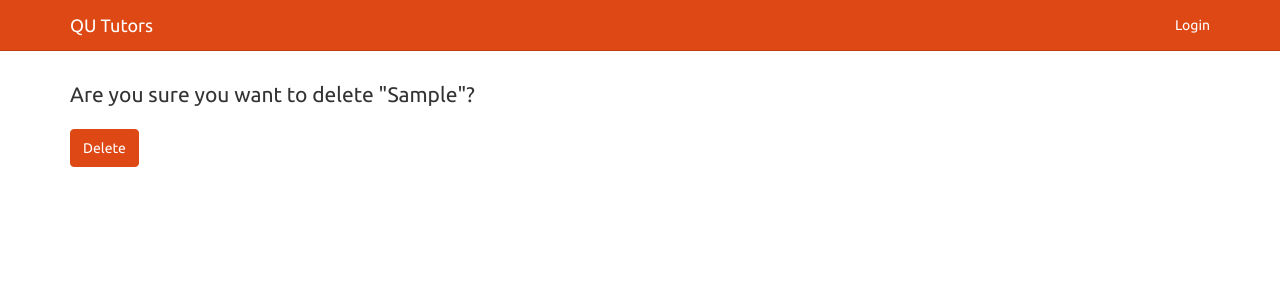
After one commit to jmoller555/jmoller_final, a Django app: page /request/1/reply/delete/1/ in a window 1280 px wide. The commit adds this page. Shown: the top 300 px of the page. Run offline with Django 3.2, Linux system fonts and the light colour scheme; tables that the repository leaves empty hold one stand-in row (values such as "Sample post"); some libraries are stand-ins or nearby versions.

Commit message:
Add reply delete view

```diff
--- a/core/urls.py
+++ b/core/urls.py
@@ -12,4 +12,5 @@ urlpatterns = patterns('',
   url(r'^request/delete/(?P<pk>\d+)/$', RequestDeleteView.as_view(), name='request_delete'),
   url(r'^request/(?P<pk>\d+)/reply/create/$', ReplyCreateView.as_view(), name='reply_create'),
   url(r'^request/(?P<request_pk>\d+)/reply/update/(?P<reply_pk>\d+)/$', ReplyUpdateView.as_view(), name='reply_update'),
+  url(r'^request/(?P<request_pk>\d+)/reply/delete/(?P<reply_pk>\d+)/$', ReplyDeleteView.as_view(), name='reply_delete'),
 )
--- a/core/views.py
+++ b/core/views.py
@@ -63,3 +63,11 @@ class ReplyUpdateView(UpdateView):
 
   def get_success_url(self):
     return self.object.request.get_absolute_url()
+
+class ReplyDeleteView(DeleteView):
+  model = Reply
+  pk_url_kwarg = 'reply_pk'
+  template_name = 'reply/reply_confirm_delete.html'
+
+  def get_success_url(self):
+    return self.object.request.get_absolute_url()
--- /dev/null
+++ b/templates/reply/reply_confirm_delete.html
@@ -0,0 +1,8 @@
+{% extends 'base.html' %}
+{% block content %}
+<p class="lead">Are you sure you want to delete "{{ reply.rate_per_hour }}"?</p>
+<form method="post" action="">
+  {% csrf_token %}
+  <button type="submit" class="btn btn-primary">Delete</button>
+</form>
+{% endblock %}
--- a/templates/request/request_detail.html
+++ b/templates/request/request_detail.html
@@ -15,6 +15,7 @@
   <p>{{ reply.rate_per_hour }}</p>
   {% if reply.user == user %}
   <p><a href="{% url 'reply_update' request_pk=request.id reply_pk=reply.id %}">Edit reply</a></p>
+  <p><a href="{% url 'reply_delete' request_pk=request.id reply_pk=reply.id %}">Delete reply</a></p>
   {% endif %}
   <p>Provided by {{ reply.user.username }} on {{ reply.created_at }}</p>
 </div>
```
